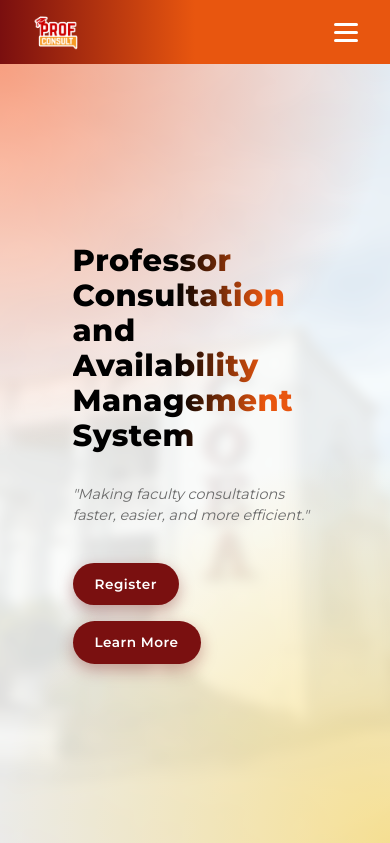
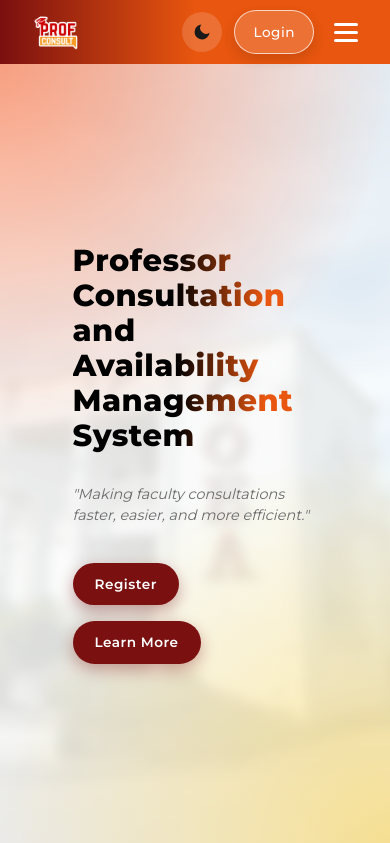
Before and after one commit to PATS1010/PROF_CONSULT, a PHP site: page /landingpage.html in a window 390 px wide. Shown: the top 843 px of the page. Run offline with PHP 8.4, Linux system fonts and the light colour scheme.

Commit message:
Keep landing page theme and login controls visible on phones

```diff
--- a/css/landingpage.css
+++ b/css/landingpage.css
@@ -94,9 +94,19 @@ img {
   display: flex;
   align-items: center;
   gap: 28px;
+  margin-left: auto;
 }
 
-.navbar-links a {
+.navbar-actions {
+  display: flex;
+  align-items: center;
+  gap: 28px;
+  margin-left: 28px;
+  flex-shrink: 0;
+}
+
+.navbar-links a,
+.navbar-actions a {
   color: var(--color-text-light);
   font-size: 0.85rem;
   font-weight: 500;
@@ -108,7 +118,7 @@ img {
   opacity: 0.8;
 }
 
-.navbar-links .navbar-login-button {
+.navbar-actions .navbar-login-button {
   min-height: 44px;
   display: inline-flex;
   align-items: center;
@@ -121,7 +131,7 @@ img {
   box-shadow: 0 6px 14px rgba(0, 0, 0, 0.12);
 }
 
-.navbar-links .navbar-login-button:hover {
+.navbar-actions .navbar-login-button:hover {
   color: var(--color-red-primary);
   background-color: var(--color-text-light);
   opacity: 1;
@@ -738,6 +748,16 @@ img {
 }
 
 @media (max-width: 768px) {
+  .navbar-logo {
+    margin-right: auto;
+  }
+
+  .navbar-actions {
+    order: 1;
+    gap: 12px;
+    margin-left: 12px;
+  }
+
   .navbar-links {
     position: absolute;
     top: var(--nav-height);
@@ -749,6 +769,7 @@ img {
     padding: 20px var(--section-padding-x);
     background-color: var(--color-red-primary);
     display: none;
+    margin-left: 0;
   }
 
   .navbar-links.is-open {
@@ -757,6 +778,8 @@ img {
 
   .nav-toggle {
     display: flex;
+    order: 2;
+    margin-left: 12px;
   }
 
   .hero {
--- a/js/dark-theme.js
+++ b/js/dark-theme.js
@@ -250,7 +250,7 @@
   function buildNavToggle() {
     if (!document.body || document.getElementById("pcThemeToggle")) return;
 
-    var navRight = document.querySelector(".navbar-right, .faculty-navbar-right, .navbar-links");
+    var navRight = document.querySelector(".navbar-actions") || document.querySelector(".navbar-right, .faculty-navbar-right, .navbar-links");
     if (!navRight) return;
 
     var button = document.createElement("button");
--- a/landingpage.html
+++ b/landingpage.html
@@ -5,11 +5,11 @@
   <meta charset="UTF-8">
   <meta name="viewport" content="width=device-width, initial-scale=1.0">
   <title>Prof Consult</title>
-  <script src="js/dark-theme.js" data-scope="public"></script>
+  <script src="js/dark-theme.js?v=phone-header-2" data-scope="public"></script>
   <link rel="preconnect" href="https://fonts.googleapis.com">
   <link rel="preconnect" href="https://fonts.gstatic.com" crossorigin>
   <link href="https://fonts.googleapis.com/css2?family=Montserrat:wght@400;500;600;700;800&display=swap" rel="stylesheet">
-  <link rel="stylesheet" href="css/landingpage.css?v=team-mask-2">
+  <link rel="stylesheet" href="css/landingpage.css?v=phone-header-3">
   <link rel="stylesheet" href="css/dark-theme.css">
 </head>
 <body>
@@ -19,7 +19,7 @@
       <img src="images/prof-consult-logo.png" alt="Prof Consult Logo">
     </a>
 
-    <button class="nav-toggle" id="navToggle" aria-label="Toggle navigation menu" aria-expanded="false">
+    <button class="nav-toggle" id="navToggle" aria-label="Toggle navigation menu" aria-controls="navLinks" aria-expanded="false">
       <span></span>
       <span></span>
       <span></span>
@@ -29,8 +29,11 @@
       <a href="#hero" data-nav="home">Home</a>
       <a href="#why-choose" data-nav="scroll">About</a>
       <a href="#contact" data-nav="scroll">Contact</a>
+    </nav>
+
+    <div class="navbar-actions">
       <a href="login.html" class="navbar-login-button" data-nav="login">Login</a>
-    </nav>
+    </div>
   </header>
 
   <main class="landing-main">
```
